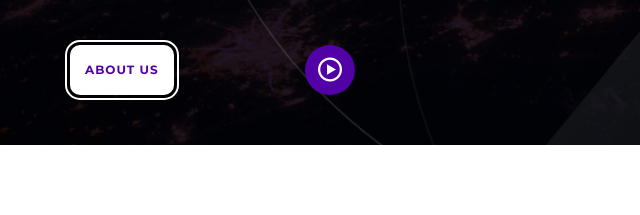
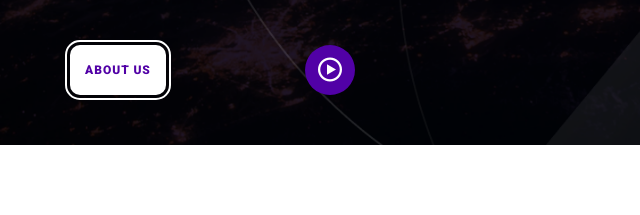
Before and after one commit to YaroslavaSabitova/space-tours, a plain HTML site: page index.html in a window 1280 px wide. Shown: the part 452-667 px from the top of the page, 0-640 px from the left. Drawn offline with Linux system fonts and the light colour scheme; files whose address does not match are found by name.

Commit message:
button review

```diff
--- a/sass/style.sass
+++ b/sass/style.sass
@@ -72,15 +72,16 @@ ul, ol
     text-align: center
 
 .button
-    background: $color-white
-    border: none
-    color: $main-color
-    border-radius: 1rem
-    text-transform: uppercase
-    padding: 1.5rem
     font-size: 1.2rem
     font-weight: 900
+    font-family: 'Roboto', sans-serif
+    text-transform: uppercase
     letter-spacing: 1px
+    background: $color-white
+    color: $main-color
+    border: none
+    border-radius: 1rem
+    padding: 1.5rem
     cursor: pointer
 
 .cosmic-button
```
Also changed, not shown: css/style.css.
